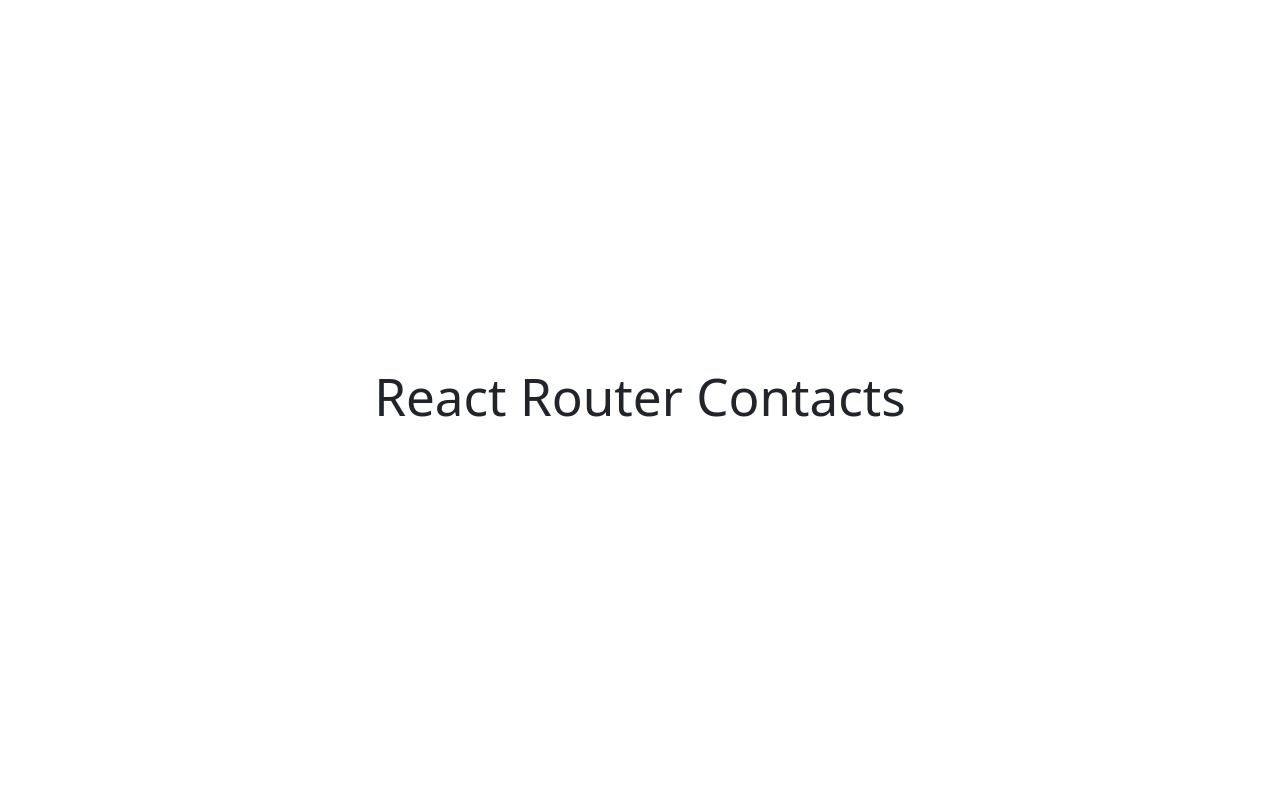
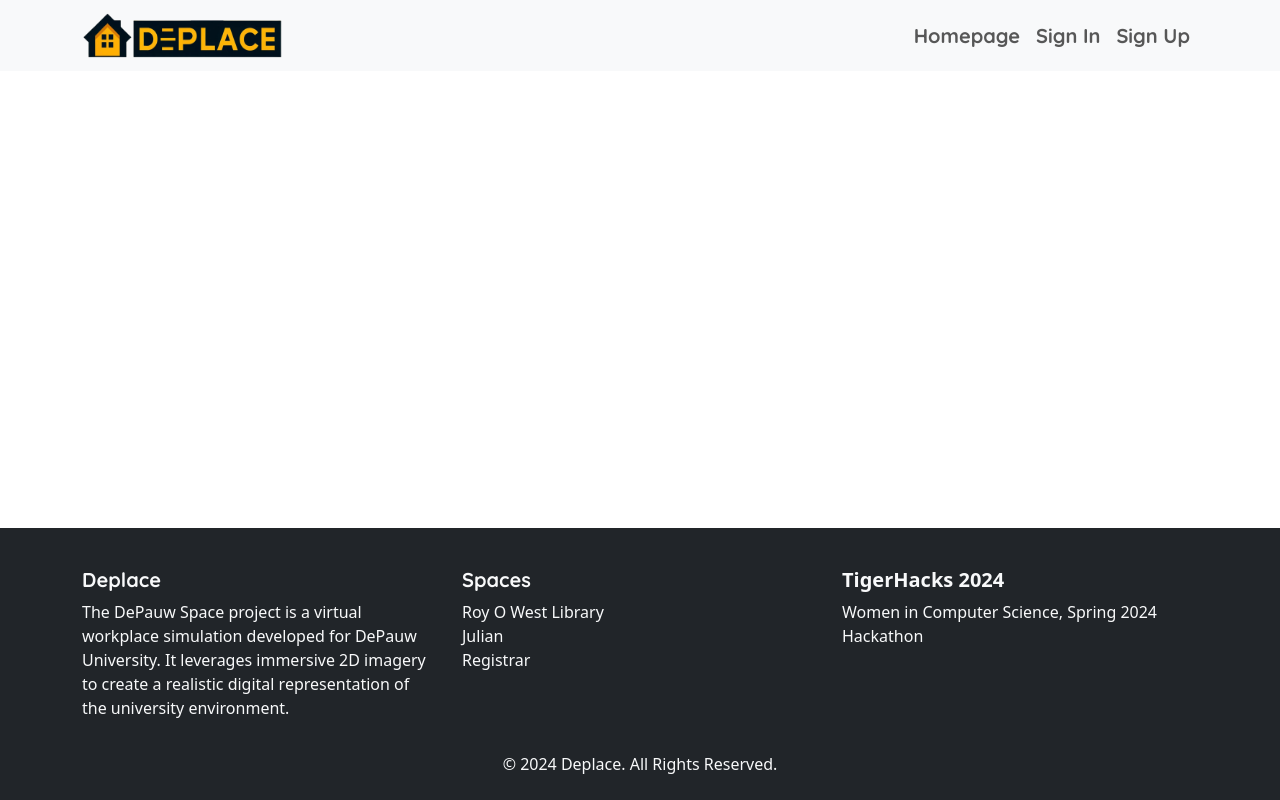
Before and after one commit to thutran2404/DePlace, a React (Vite) app in the folder frontend/: page / in a window 1280 px wide. Built offline with nearby package versions, Linux system fonts and the light colour scheme.

Commit message:
[issue 5] Implement NavBar and Footer

```diff
--- a/frontend/index.html
+++ b/frontend/index.html
@@ -11,6 +11,18 @@
 			integrity="sha384-QWTKZyjpPEjISv5WaRU9OFeRpok6YctnYmDr5pNlyT2bRjXh0JMhjY6hW+ALEwIH"
 			crossorigin="anonymous"
 		/>
+		<!-- Google Font -->
+		<link rel="preconnect" href="https://fonts.googleapis.com" />
+		<link rel="preconnect" href="https://fonts.gstatic.com" crossorigin />
+		<link
+			href="https://fonts.googleapis.com/css2?family=Quicksand:wght@300;400;500;600;700&family=Roboto:wght@300;400;500;700&display=swap"
+			rel="stylesheet"
+		/>
+
+		<link
+			href="https://fonts.googleapis.com/css2?family=Pacifico&family=Roboto:wght@300;500;700&display=swap"
+			rel="stylesheet"
+		/>
 	</head>
 	<body>
 		<div id="root"></div>
--- a/frontend/package.json
+++ b/frontend/package.json
@@ -20,6 +20,7 @@
 		"react-bootstrap": "^2.10.2",
 		"react-dom": "^18.2.0",
 		"react-router-dom": "^6.22.3",
+		"reactstrap": "^9.2.2",
 		"sort-by": "^1.2.0"
 	},
 	"devDependencies": {
--- a/frontend/src/index.css
+++ b/frontend/src/index.css
@@ -1,5 +1,7 @@
+@import url("https://fonts.googleapis.com/css2?family=Quicksand:wght@400;700&display=swap");
+
 :root {
-	font-family: Inter, system-ui, Avenir, Helvetica, Arial, sans-serif;
+	font-family: Inter, system-ui, Avenir, Helvetica, Arial, quicksand, sans-serif;
 	line-height: 1.5;
 	font-weight: 400;
 
--- a/frontend/src/routes/JulianWorkspace.jsx
+++ b/frontend/src/routes/JulianWorkspace.jsx
@@ -1,5 +1,5 @@
 import React from "react";
-import Julian from "../components/workspaces/layouts/julian/Julian";
+import Julian from "../components/julian/Julian";
 export default function JulianWorkspace() {
 	return (
 		<>
--- a/frontend/src/routes/Root.jsx
+++ b/frontend/src/routes/Root.jsx
@@ -1,8 +1,86 @@
 import React from "react";
+import Nav from "react-bootstrap/Nav";
+import Navbar from "react-bootstrap/Navbar";
+import deplacelogo from "../assets/images/deplace-logo.png";
+import { Container, Row, Col } from "react-bootstrap";
+
 export default function Root() {
+	const fontStyle = {
+		fontFamily: "'Quicksand', 'sans-serif'",
+	};
+
 	return (
 		<>
-			<h1>React Router Contacts</h1>
+			<Navbar bg="light" expand="lg" fixed="top" className="bg-body-tertiary">
+				<Container>
+					<Navbar.Brand href="#home">
+						<img width="200" height="45" src={deplacelogo} alt="Deplace Logo" />
+					</Navbar.Brand>
+					<Navbar.Toggle aria-controls="basic-navbar-nav" />
+					<Navbar.Collapse id="basic-navbar-nav ">
+						<Nav className="ms-auto">
+							<Nav.Link
+								style={fontStyle}
+								className="fs-5 fw-bold"
+								href="welcome"
+							>
+								Homepage
+							</Nav.Link>
+							<Nav.Link
+								style={fontStyle}
+								className="fs-5 fw-bold"
+								href="sign-in"
+							>
+								Sign In{" "}
+							</Nav.Link>
+							<Nav.Link
+								style={fontStyle}
+								className="fs-5 fw-bold"
+								href="sign-up"
+							>
+								Sign Up
+							</Nav.Link>
+						</Nav>
+					</Navbar.Collapse>
+				</Container>
+			</Navbar>
+
+			<footer className="bg-dark text-light py-4 fixed-bottom">
+				<Container className="mt-3">
+					<Row>
+						<Col md={4}>
+							<h5 className="fs-5 fw-bold" style={fontStyle}>
+								Deplace
+							</h5>
+							<p>
+								The DePauw Space project is a virtual workplace simulation
+								developed for DePauw University. It leverages immersive 2D
+								imagery to create a realistic digital representation of the
+								university environment.
+							</p>
+						</Col>
+						<Col md={4}>
+							<h5 className="fs-5 fw-bold" style={fontStyle}>
+								Spaces
+							</h5>
+							<ul className="list-unstyled">
+								<li>Roy O West Library</li>
+								<li>Julian</li>
+								<li>Registrar</li>
+							</ul>
+						</Col>
+						<Col md={4}>
+							<h5 className="fs-5 fw-bold">TigerHacks 2024</h5>
+							<p>Women in Computer Science, Spring 2024 Hackathon</p>
+						</Col>
+					</Row>
+					<Row>
+						<Col className="text-center mt-3">
+							© 2024 Deplace. All Rights Reserved.
+						</Col>
+					</Row>
+				</Container>
+			</footer>
 		</>
 	);
 }
```
Also changed, not shown: frontend/src/assets/images/deplace-logo.png (added), frontend/src/components/julian/Julian.jsx (renamed from frontend/src/components/workspaces/layouts/julian/Julian.jsx), frontend/src/components/julian/Julian.module.css (renamed from frontend/src/components/workspaces/layouts/julian/Julian.module.css), frontend/src/components/library/Library.jsx (renamed from frontend/src/components/workspaces/layouts/library/Library.jsx), 1 other file (tests, documents, lock files or other folders).
